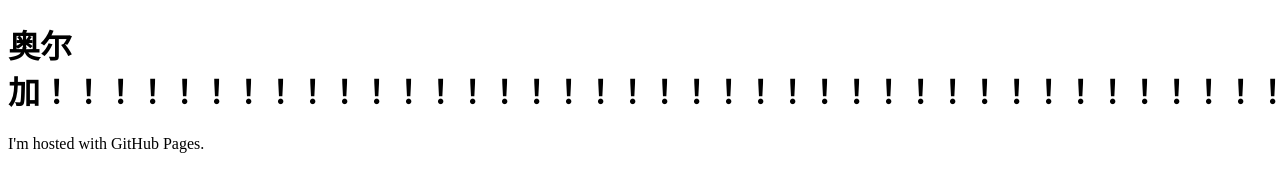
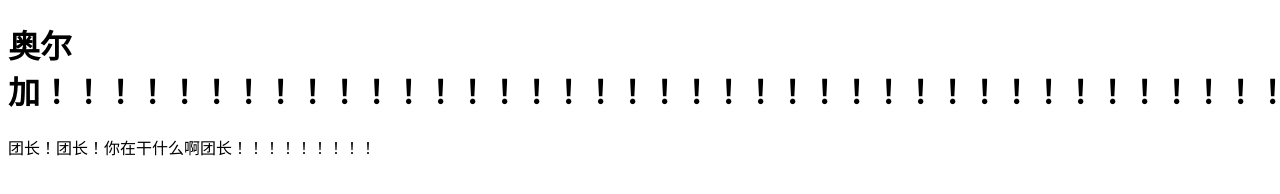
Before and after one commit to liyuru-epk/liyuru-epk.github.io, a plain HTML site: page index.html in a window 1280 px wide. Shown: the top 194 px of the page. Drawn offline with Linux system fonts and the light colour scheme.

Commit message:
Update index.html

```diff
--- a/index.html
+++ b/index.html
@@ -2,6 +2,6 @@
 <html>
 <body>
 <h1>奥尔加！！！！！！！！！！！！！！！！！！！！！！！！！！！！！！！！！！！！！！！！！！！！！！！</h1>
-<p>I'm hosted with GitHub Pages.</p>
+<p>团长！团长！你在干什么啊团长！！！！！！！！！</p>
 </body>
 </html>
```
